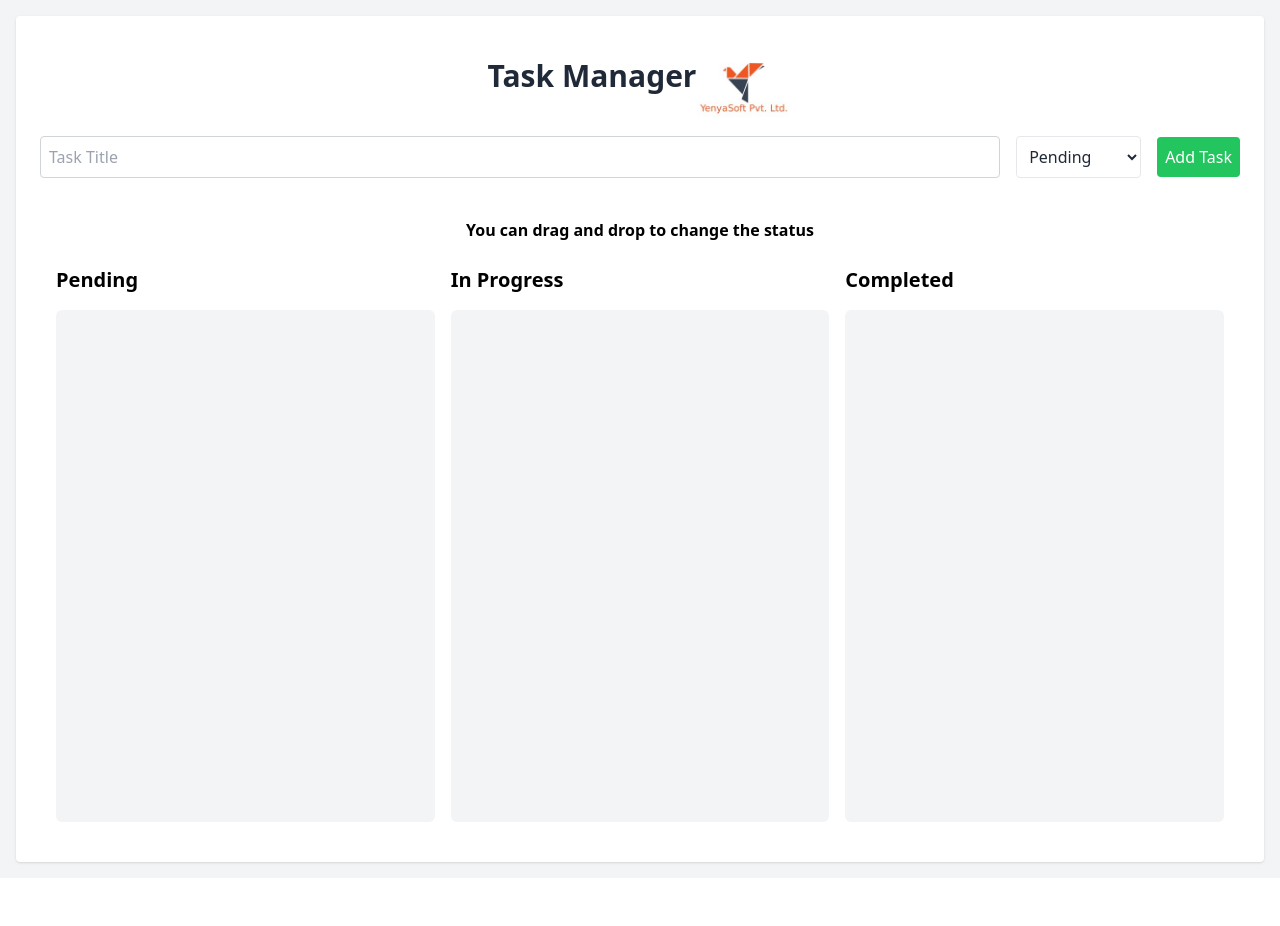
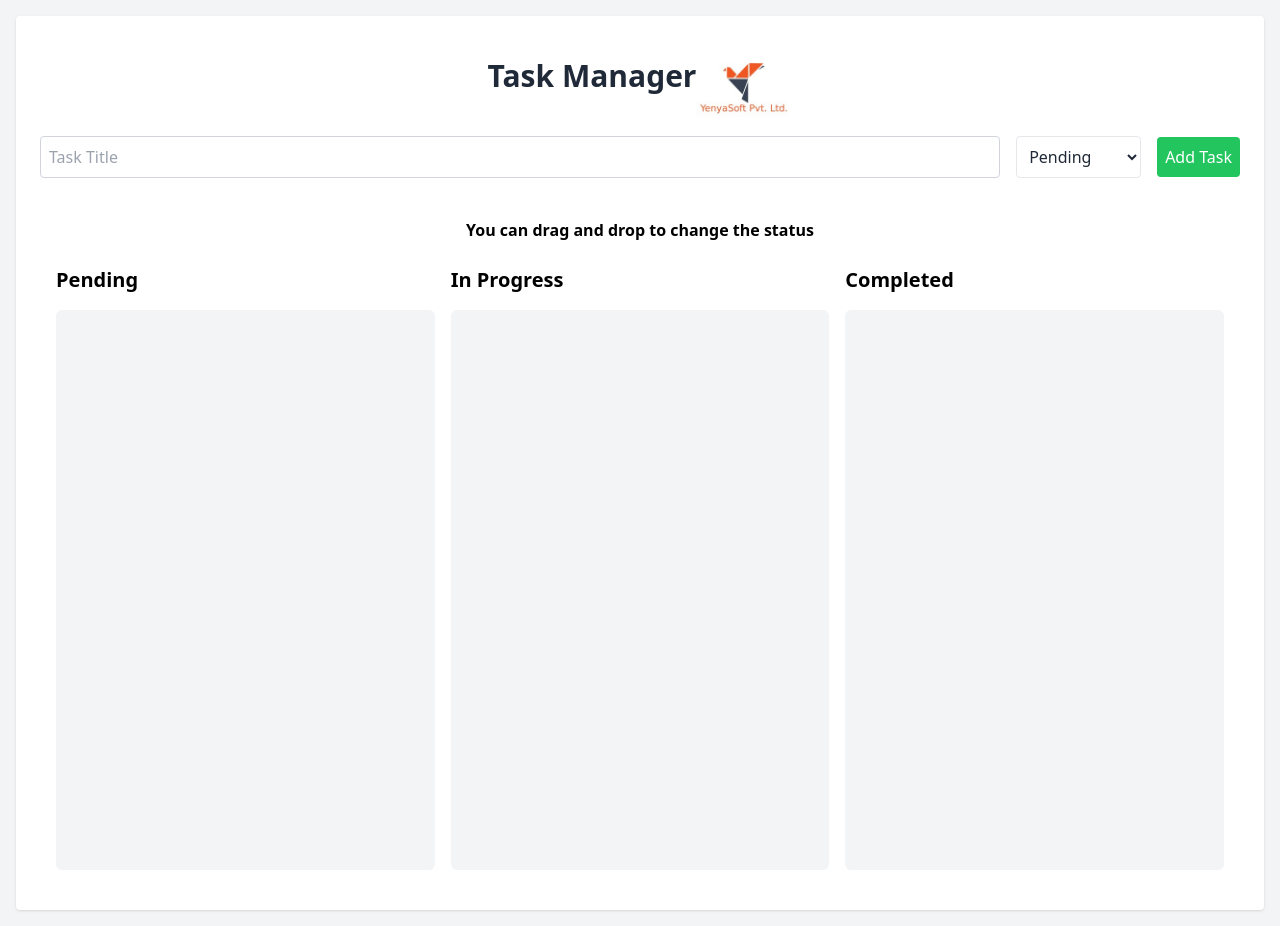
Before and after one commit to awi246/yenyasoft-task, a React (Vite) app: page / in a window 1280 px wide. Before the commit the page ends 878 px from the top, so only its background shows below. Built offline with nearby package versions, Linux system fonts and the light colour scheme.

Commit message:
height fixed

```diff
--- a/src/components/TaskList.tsx
+++ b/src/components/TaskList.tsx
@@ -87,7 +87,7 @@ const TaskList: React.FC = () => {
                   <Droppable droppableId={status}>
                     {(provided, snapshot) => (
                       <div
-                        className={`bg-gray-100 rounded-md p-4 ${
+                        className={`bg-gray-100 rounded-md p-4 h-[70vh] overflow-auto ${
                           snapshot.isDraggingOver ? 'bg-gray-200' : ''
                         }`}
                         ref={provided.innerRef}
```
